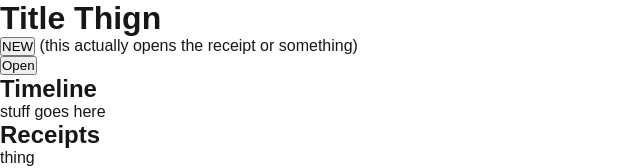
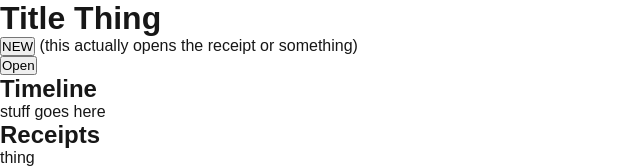
Before and after one commit to Awesome-E/irvinehacks-2025, a Next.js app: page / in a window 1280 px wide. Shown: the top 168 px of the page, without its empty margins (0-640 px from the left). Built offline with nearby package versions, Linux system fonts and the light colour scheme.

Commit message:
fixed typo in header

```diff
--- a/src/components/Header.tsx
+++ b/src/components/Header.tsx
@@ -2,7 +2,7 @@ import { FC } from "react";
 
 const Header: FC = () => {
   return <div className="header">
-    <h1>Title Thign</h1>
+    <h1>Title Thing</h1>
 
     <button>NEW</button> (this actually opens the receipt or something)
   </div>
```
